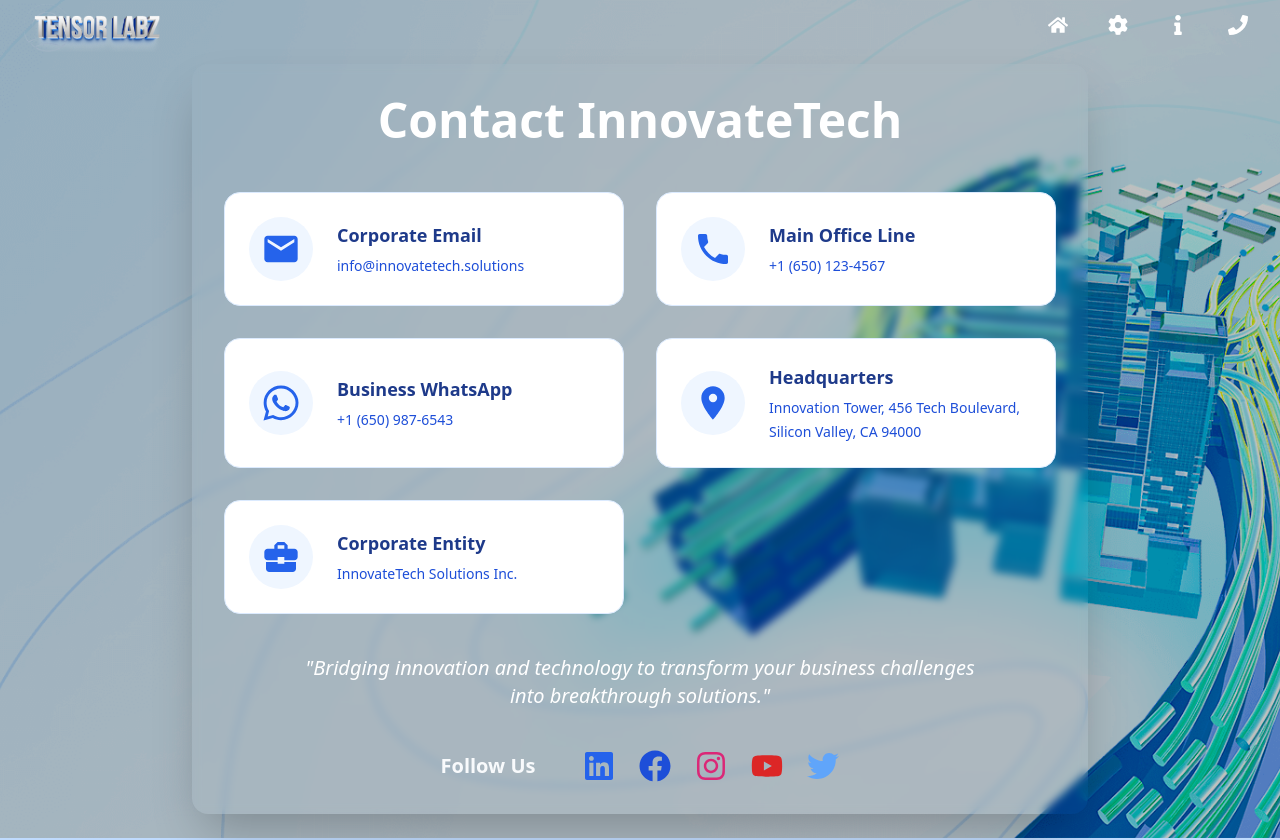
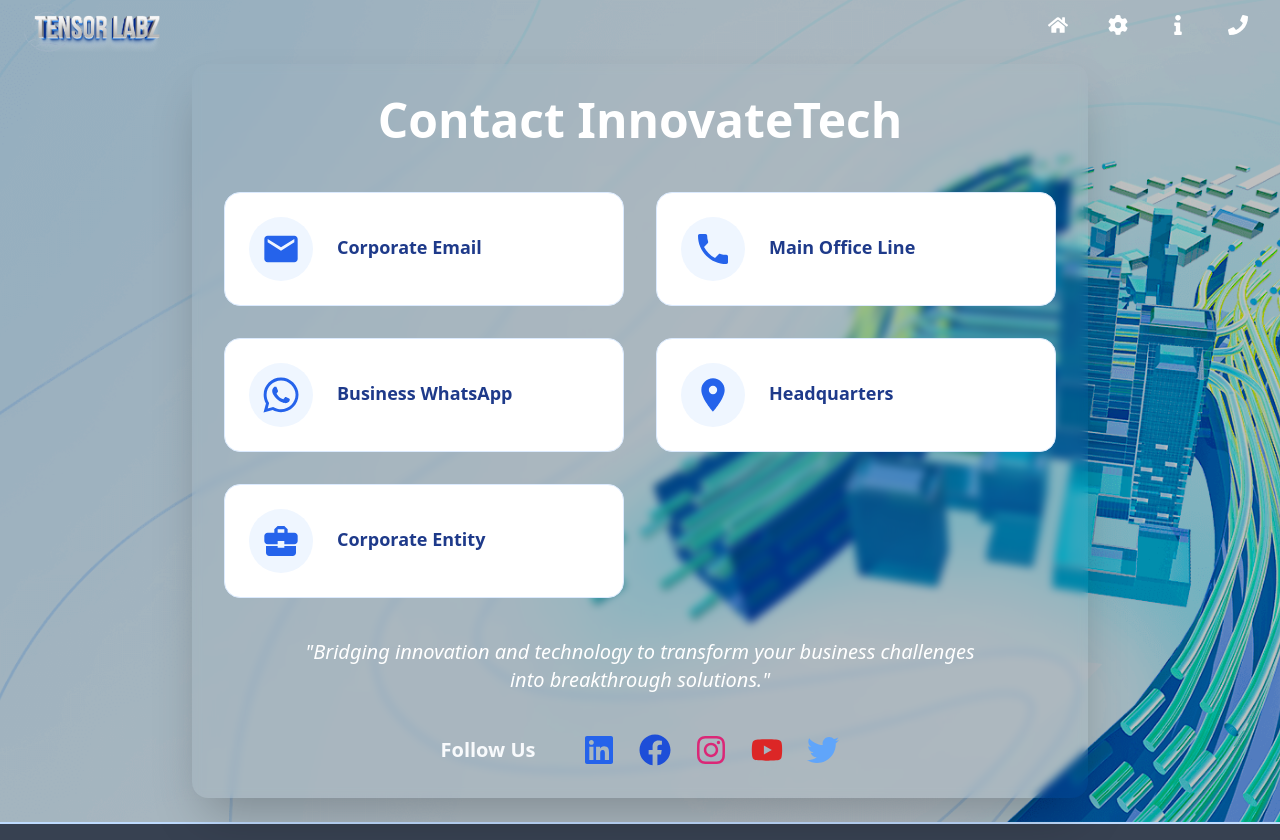
Before and after one commit to tensor-labz/tensor-labz-website, a React (Vite) app: page /contact-us in a window 1280 px wide. Shown: the top 840 px of the page. Built offline with nearby package versions, Linux system fonts and the light colour scheme; no server answers.

Commit message:
feat(ContactUs):GoogleSheet From data Attached

```diff
--- a/src/components/Page/Home/Hero/HeroSection.tsx
+++ b/src/components/Page/Home/Hero/HeroSection.tsx
@@ -5,7 +5,6 @@ import Section from "../../../../components/resuable/Section";
 import HeroContextProvider from "../../../../contexts/HeroContext";
 import HeroImageSlider from "./HeroImageSlider";
 import HeroKeyPoint from "./HeroKeyPoint";
-import { home } from "../../../../data/home_hero_section_data";
 import bg from "../../../../assets/images/Page/Home/Hero/b1.webp";
 import { useAppContext } from '../../../../contexts/Api/AppContext';
 
--- a/src/pages/ContactUs.tsx
+++ b/src/pages/ContactUs.tsx
@@ -19,6 +19,7 @@ import Page from "../components/resuable/Page";
 import desktop from "../assets/images/Page/ContactUs/ContactusBgLG.png";
 import mobile from "../assets/images/Page/ContactUs/ContactusBgSM.webp";
 import tablet from "../assets/images/Page/ContactUs/ContactusBgMd.webp";
+import { useAppContext } from '../contexts/Api/AppContext';
 
 
 // Define a type for contact info
@@ -142,33 +143,34 @@ const SocialMediaLinks = memo(() => {
 });
 
 const ContactUs: React.FC = memo(() => {
+  const {data}=useAppContext()
   const contactInfo: Record<string, ContactInfoType> = {
     email: {
       title: "Corporate Email",
-      value: "info@innovatetech.solutions",
+      value: data?.email || "",
       icon: MdEmail,
       linkType: 'email'
     },
     phone: {
       title: "Main Office Line",
-      value: "+1 (650) 123-4567",
+      value: data?.contact_no || "",
       icon: MdPhone,
       linkType: 'phone'
     },
     whatsapp: {
       title: "Business WhatsApp",
-      value: "+1 (650) 987-6543",
+      value: data?.whatsapp || "",
       icon: FaWhatsapp,
       linkType: 'whatsapp'
     },
     address: {
       title: "Headquarters",
-      value: "Innovation Tower, 456 Tech Boulevard, Silicon Valley, CA 94000",
+      value:data?.address || "",
       icon: MdLocationOn
     },
     corporate: {
       title: "Corporate Entity",
-      value: "InnovateTech Solutions Inc.",
+      value:data?.corporate_name || "",
       icon: MdBusinessCenter
     }
   };
```
